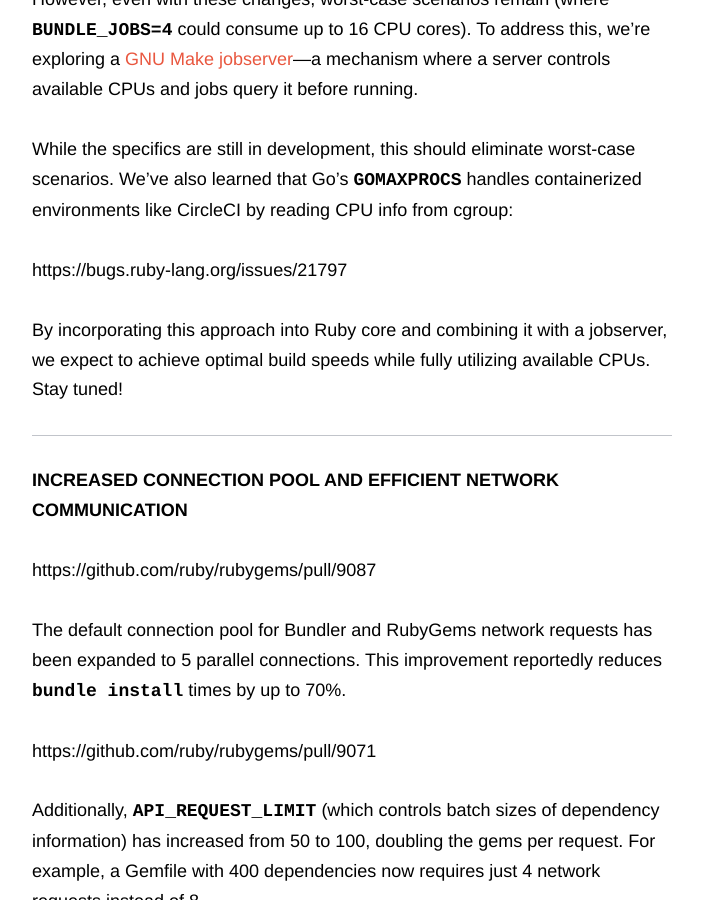
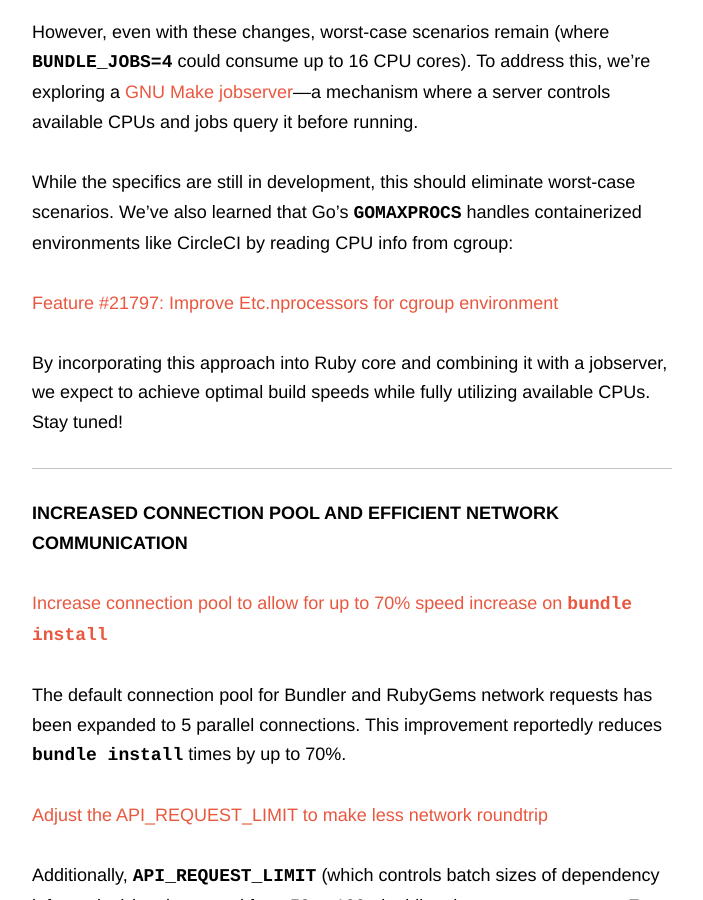
Before and after one commit to rubygems/rubygems.github.io, a Jekyll site: the page built from _posts/2025-12-26-whats-new-rubygems-bundler4.md, in a window 1280 px wide and 900 px high, scrolled down 1631 px. Shown: the whole window, without its empty margins (438-1141 px from the left). Built offline with Jekyll 4.4.1, drawn with Linux system fonts in a browser that asks for light colours; comment, search, counter and statistics services are not loaded; some of the changed text lies outside the part shown.

Commit message:
Replace GitHub link from raw text

```diff
--- a/_posts/2025-12-26-whats-new-rubygems-bundler4.md
+++ b/_posts/2025-12-26-whats-new-rubygems-bundler4.md
@@ -21,7 +21,7 @@
 
 ## Unified Parallel Job Execution Options
 
-https://github.com/ruby/rubygems/pull/9171
+[Pass down value of `BUNDLE_JOBS` to RubyGems before compiling & introduce a new `gem install -j` flag](https://github.com/ruby/rubygems/pull/9171)
 
 To prevent resource exhaustion in virtual environments, a new `-j` flag for `gem install` and automatic passing of `BUNDLE_JOBS` to RubyGems have been introduced.
 
@@ -31,23 +31,23 @@
 
 While the specifics are still in development, this should eliminate worst-case scenarios. We've also learned that Go's `GOMAXPROCS` handles containerized environments like CircleCI by reading CPU info from cgroup:
 
-https://bugs.ruby-lang.org/issues/21797
+[Feature #21797: Improve Etc.nprocessors for cgroup environment](https://bugs.ruby-lang.org/issues/21797)
 
 By incorporating this approach into Ruby core and combining it with a jobserver, we expect to achieve optimal build speeds while fully utilizing available CPUs. Stay tuned!
 
 ## Increased Connection Pool and Efficient Network Communication
 
-https://github.com/ruby/rubygems/pull/9087
+[Increase connection pool to allow for up to 70% speed increase on `bundle install`](https://github.com/ruby/rubygems/pull/9087)
 
 The default connection pool for Bundler and RubyGems network requests has been expanded to 5 parallel connections. This improvement reportedly reduces `bundle install` times by up to 70%.
 
-https://github.com/ruby/rubygems/pull/9071
+[Adjust the API_REQUEST_LIMIT to make less network roundtrip](https://github.com/ruby/rubygems/pull/9071)
 
 Additionally, `API_REQUEST_LIMIT` (which controls batch sizes of dependency information) has increased from 50 to 100, doubling the gems per request. For example, a Gemfile with 400 dependencies now requires just 4 network requests instead of 8.
 
 ## Pattern Matching Support for Gem::NameTuple and Gem::Platform
 
-https://github.com/ruby/rubygems/pull/9062
+[Add pattern matching support to Gem::Platform](https://github.com/ruby/rubygems/pull/9062)
 
 When writing scripts that need to inspect gem names, versions, or platforms, you can now use Ruby's pattern matching for cleaner and safer logic.
 
@@ -66,13 +66,13 @@
 
 Pattern matching support for `Gem::Version` is still under consideration and may not move forward.
 
-https://github.com/ruby/rubygems/pull/9060
+[Add pattern matching support to Gem::Version](https://github.com/ruby/rubygems/pull/9060)
 
 The proposal suggested decomposing versions into `major`, `minor`, and `build` components, but real-world versions include strings like `4.0.0.beta3` or `4.0.0.beta.3`. It would be inconsistent for these to equal `4.0.0`, and equally confusing for `beta3` and `beta.3` to be treated as equivalent. Additionally, since `build` is sometimes called `tiny` or `patch` and lacks a clear definition, I'm hesitant about introducing this feature.
 
 ## JSON Output for bundle list
 
-https://github.com/ruby/rubygems/pull/8728
+[Introduce `bundle list --format=json`](https://github.com/ruby/rubygems/pull/8728)
 
 A new `--format=json` option for `bundle list` makes it easy to integrate Bundler with external tools.
 
@@ -85,25 +85,25 @@
 
 ## bundle install Without Generating a Lockfile
 
-https://github.com/ruby/rubygems/pull/9059
+[Add support for lockfile in Gemfile and bundle install --no-lock](https://github.com/ruby/rubygems/pull/9059)
 
 The `bundle install --no-lock` flag now skips lockfile generation, which is convenient when you want to test dependency resolution without creating or modifying lockfile artifacts.
 
 ## Specifying the Generated Lockfile Name
 
-https://github.com/ruby/rubygems/pull/9111
+[Support bundle install --lockfile option](https://github.com/ruby/rubygems/pull/9111)
 
 You can now specify a custom lockfile name using `bundle install --gemfile=foo --lockfile=bar`. This defaults to the `.lock` extension if not specified, but is useful when working with variants like `Gemfile.next` or `Gemfile.rails81`.
 
 ## Creating Go-extension Gems
 
-https://github.com/ruby/rubygems/pull/8183
+[Add `--ext=go` to `bundle gem`](https://github.com/ruby/rubygems/pull/8183)
 
 RubyGems' gem scaffolding and build tools previously supported C and Rust extensions. Support for Go has now been added. You can create a Go-extension gem template with `bundle gem --ext=go foo`.
 
 ## Using did_you_mean for Bundler Typo Checks
 
-https://github.com/ruby/rubygems/pull/3857
+[Use DidYouMean::SpellChecker for gem suggestions in Bundler](https://github.com/ruby/rubygems/pull/3857)
 
 Bundler's typo detection and command suggestions previously used a custom implementation. This has now been updated to use `did_you_mean`, keeping it consistent with other Ruby tools.
 
```
Also changed, not shown: other parts of _posts/2025-12-26-whats-new-rubygems-bundler4.md (+1 -1 lines).
